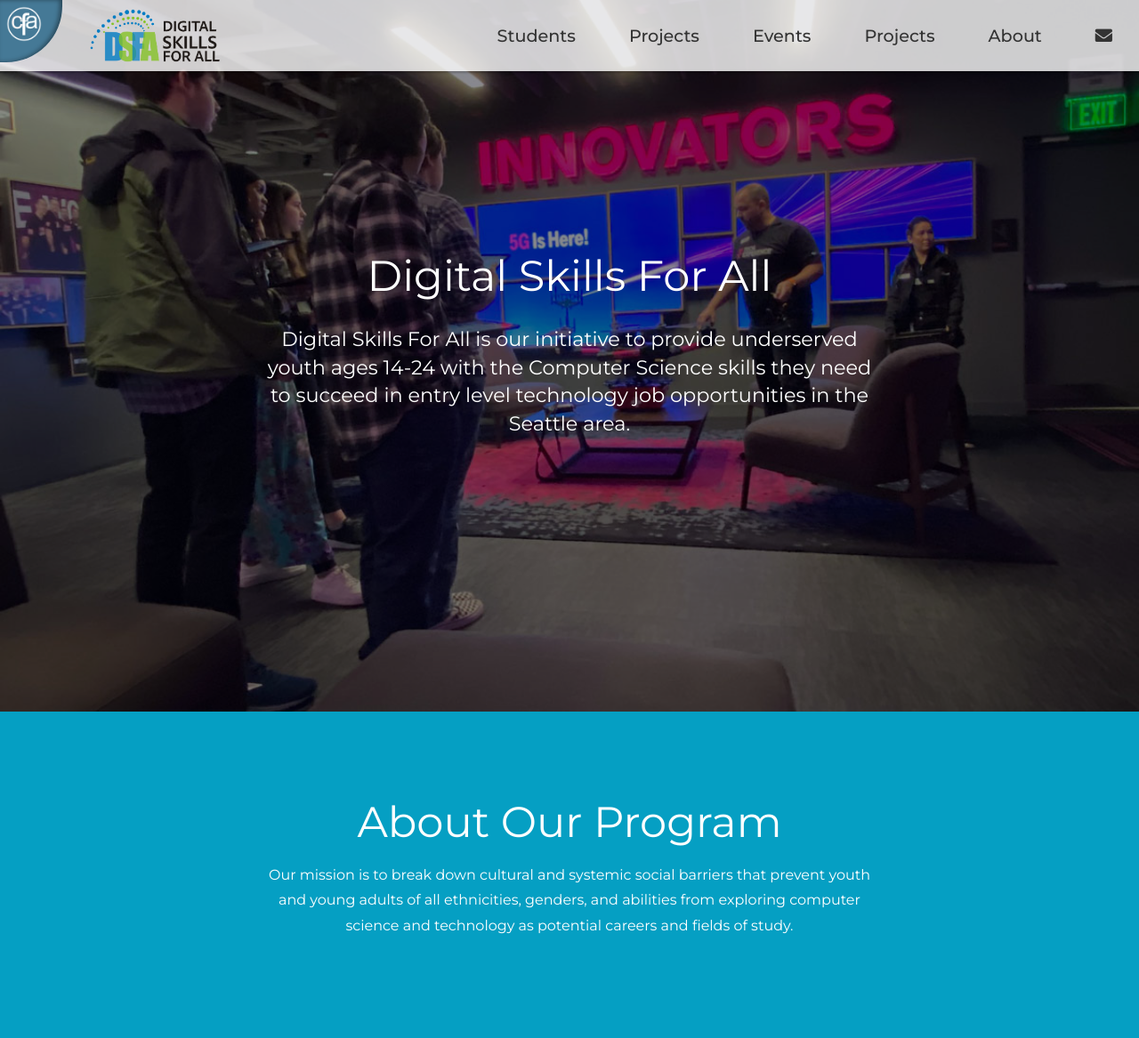
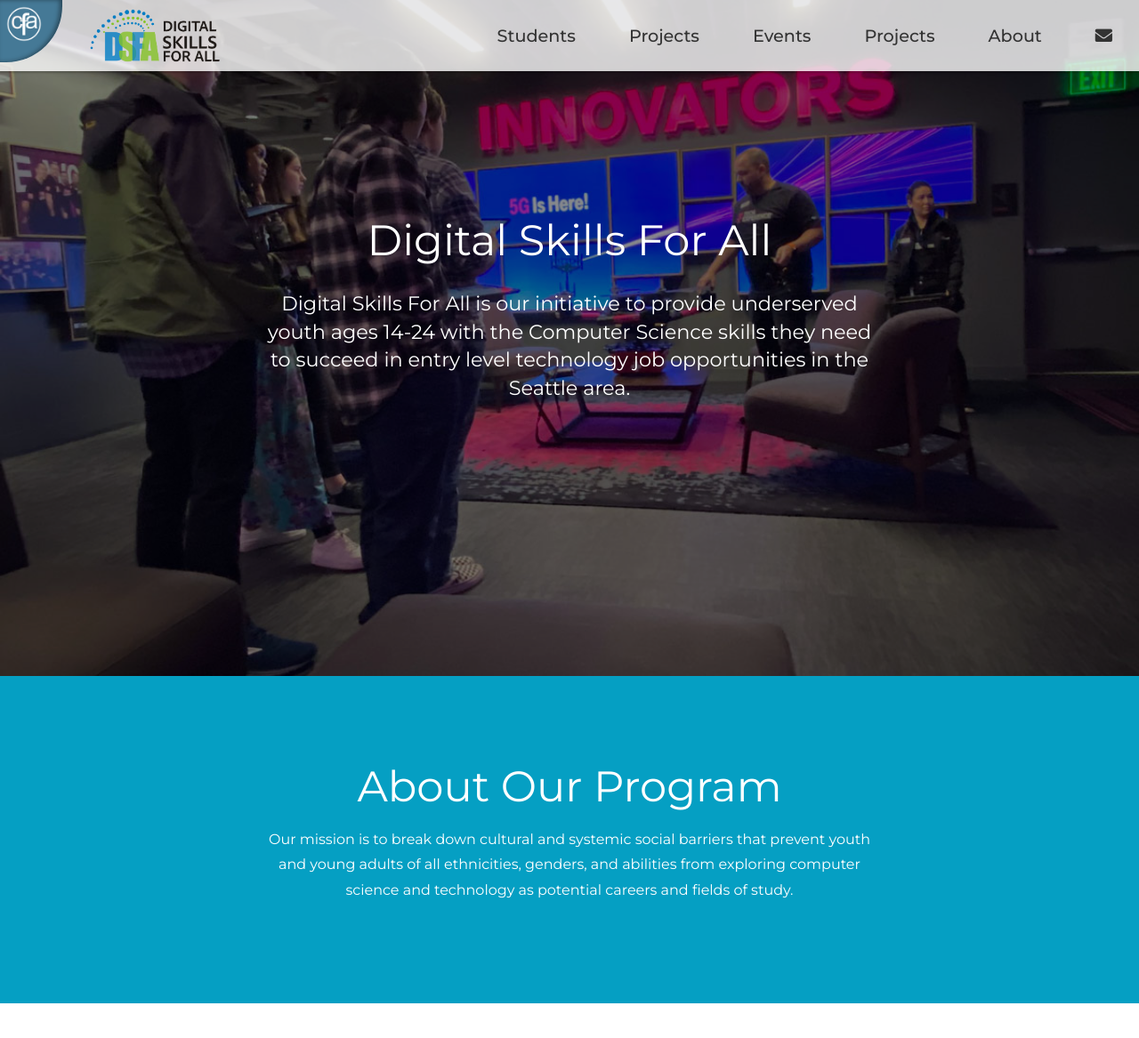
Before and after one commit to Computing-For-All/DSFA, a PHP site: page /about/index.html in a window 1280 px wide. Shown: the top 1167 px of the page at 89% size. Run offline with PHP 8.4, Linux system fonts and the light colour scheme; some libraries are stand-ins or nearby versions.

Commit message:
JS Updates

```diff
--- a/css/global.css
+++ b/css/global.css
@@ -8,6 +8,7 @@ html,body,div,span,applet,object,iframe,h1,h2,h3,h4,h5,h6,p,blockquote,pre,a,abb
 html, body {
     position: relative;
     margin: 0;
+    margin-top: -20px;
     padding: 0;
     width: 100%;
     height: 100%;
--- a/projects/index.html
+++ b/projects/index.html
@@ -18,9 +18,9 @@
 <link rel="stylesheet" href="../css/global.css">
 <link rel="stylesheet" href="../css/slider.css">
 
-
 <script src="../js/jquery-3.5.1.min.js"></script>
 <script src="../js/global.js"></script>
+
 </head>
 
 <body>
```
Also changed, not shown: global.js (added), profiles/images/pic-vannary.jpg (added).
